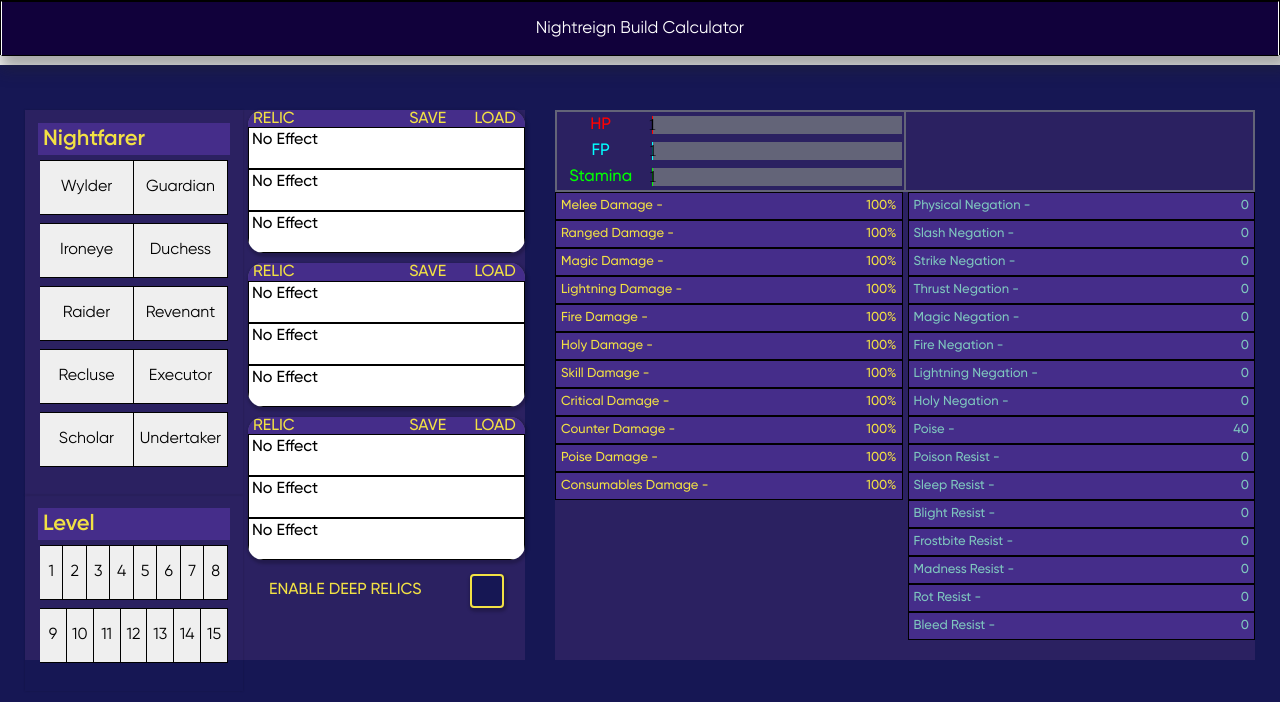
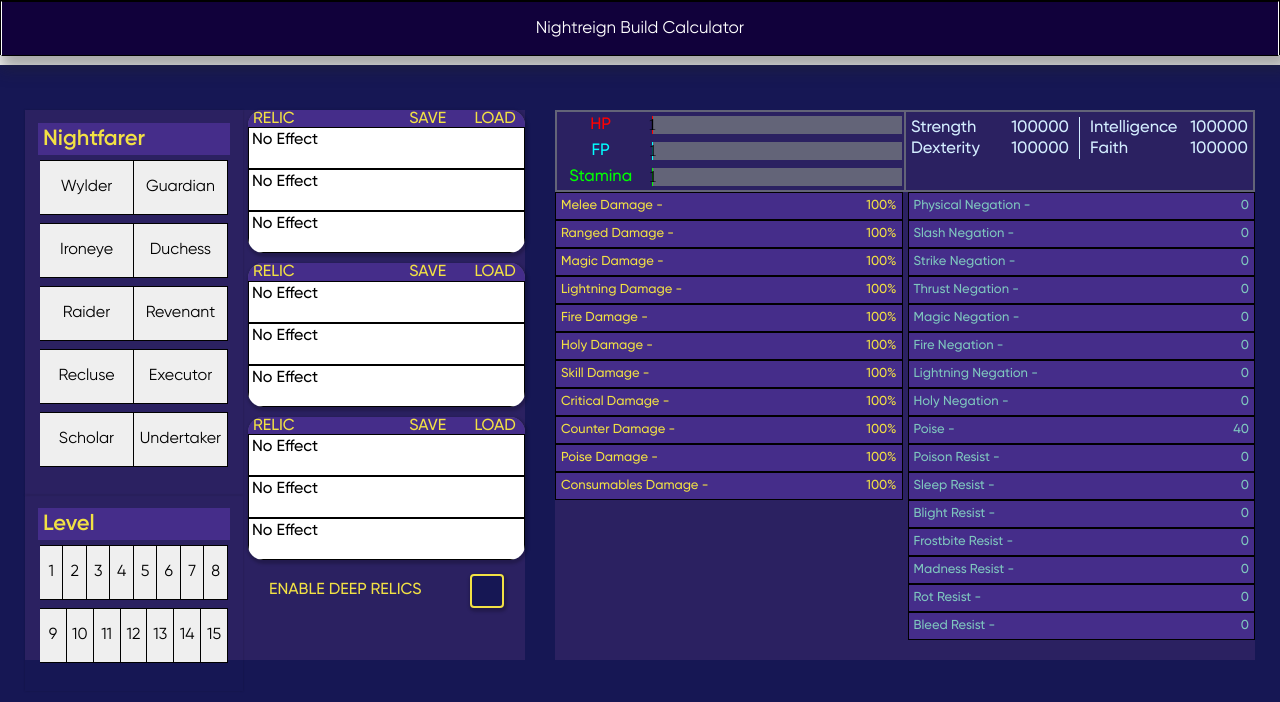
Before and after one commit to NLanese/the-codex, a Next.js app: page /showcases/projects/nightreign in a window 1280 px wide. Shown: the top 702 px of the page. Built offline with nearby package versions, Linux system fonts and the light colour scheme.

Commit message:
Update nightreign.js

```diff
--- a/pages/showcases/projects/nightreign.js
+++ b/pages/showcases/projects/nightreign.js
@@ -30,6 +30,7 @@ const frenzyTouched = "#ff5100"
 const greyOfNight = "#636478"
 const gloomGlow = "#452d8a"
 const silveredNight = "#7fc7bf"
+const silverLining = "#d4eeff"
 
 
 ///////////
@@ -307,11 +308,11 @@ function renderStats(){
             <div style={{flex: 6}}>
                 {renderStat("Melee", "off")}
                 {renderStat("Ranged", "off")}
-                {renderStat("Magic", "off")}
+                {renderStat("Magic", "off", ["Magic Sorceries", "Magic Skills"])}
                 {renderStat("Lightning", "off")}
-                {renderStat("Fire", "off")}
-                {renderStat("Holy", "off")}
-                {renderStat("Skill", "off")}
+                {renderStat("Fire", "off", ["Giant's Fire", "Black Flame", "Fire Sorceries", "Fire Skills", "Black Flame Skills"])}
+                {renderStat("Holy", "off", ["Holy Incants", "Fundamentalist", "Holy Skills"])}
+                {renderStat("Skill", "off", ["Magic Skills, Fire Skills, Holy Skills, Lightning Skills"])}
                 {renderStat("Critical", "off")}
                 {renderStat("Counter", "off")}
                 {renderStat("Poise", "off")}
@@ -388,8 +389,26 @@ function renderVitals(){
 
 function renderAttributes(){
     return(
-        <div style={{flex: 6, borderLeft: '2px solid', borderColor: greyOfNight}}>
+        <OstCard noShadow={true} rounded={false} style={{flex: 6, borderLeft: '2px solid', borderColor: greyOfNight, padding: 0}}>
+            <div style={{display: 'flex', flexDirection: 'row', padding: 5}}>
+                <div style={{flex: 6, paddingRight: 10}}>
+                    {renderAttribute("Strength")}
+                    {renderAttribute("Dexterity")}
+                </div>
+                <div style={{flex: 6, paddingLeft: 10, borderLeft: '1px solid', borderColor: silverLining}}>
+                    {renderAttribute("Intelligence")}
+                    {renderAttribute("Faith")}
+                </div>
+            </div>
+        </OstCard>
+    )
+}
 
+function renderAttribute(atr){
+    return (
+        <div style={{display: 'flex', flexDirection: 'row', justifyContent: 'space-between'}}>
+            <p style={{...Styles.Fonts.basic, margin: 0, color: silverLining}}>{atr}</p>
+            <p style={{...Styles.Fonts.basic, margin: 0, color: silverLining, alignSelf: 'flex-end'}}>100000</p>
         </div>
     )
 }
```
